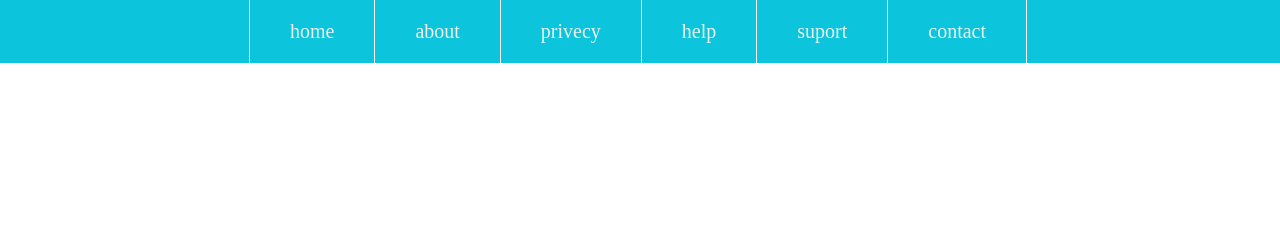
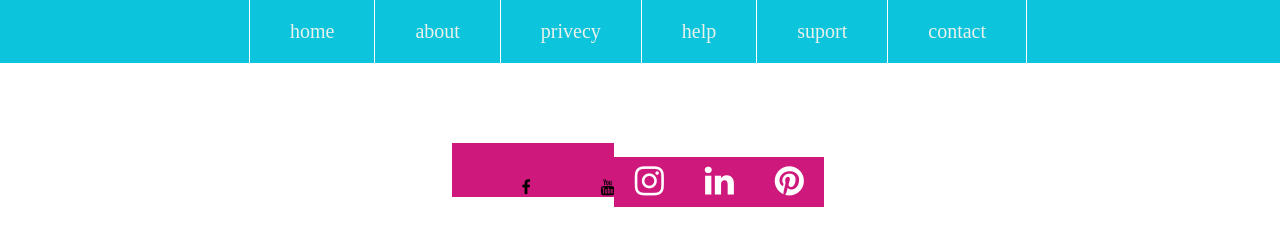
Before and after one commit to iqbalmahmu/new-bootsrap, a plain HTML site: page index.html in a window 1280 px wide. Drawn offline with Linux system fonts and the light colour scheme.

Commit message:
aded some social menu

```diff
--- a/index.html
+++ b/index.html
@@ -5,6 +5,11 @@
     <meta http-equiv="X-UA-Compatible" content="IE=edge" />
     <meta name="viewport" content="width=device-width, initial-scale=1.0" />
     <title>Document</title>
+    <link
+      rel="stylesheet"
+      href="https://cdnjs.cloudflare.com/ajax/libs/font-awesome/4.7.0/css/font-awesome.min.css"
+    />
+
     <link rel="stylesheet" href="./main.css" />
   </head>
   <body>
@@ -28,5 +33,22 @@
         <li><a href="#">contact</a></li>
       </ul>
     </div>
+
+    <div class="socialManu">
+      <ul>
+        <li><a href="#"></a><i class="fa fa-facebook"></i></li>
+
+        <li><a href="#"></a><i class="fa fa-youtube"></i></li>
+        <li>
+          <a href="#"><i class="fa fa-instagram"></i></a>
+        </li>
+        <li>
+          <a href="#"><i class="fa fa-linkedin"></i></a>
+        </li>
+        <li>
+          <a href="#"><i class="fa fa-pinterest"></i></a>
+        </li>
+      </ul>
+    </div>
   </body>
 </html>
--- a/main.css
+++ b/main.css
@@ -85,3 +85,35 @@
 
 /* .header-manu ul li ul li a:hover {
 } */
+
+/* social manu css */
+
+.socialManu {
+  margin-top: 80px;
+  /* display: inline-block; */
+}
+
+.socialManu ul {
+  text-align: center;
+  /* display: inline-block; */
+}
+
+.socialManu ul li {
+  display: inline-block;
+  background: rgb(206, 24, 124);
+  margin-left: -4px;
+}
+
+.socialManu ul li a {
+  color: white;
+  font-size: 34px;
+  /* padding: 10px; */
+  margin-left: 10px;
+  margin-right: 10px;
+  height: 50px;
+  width: 50px;
+  display: inline-block;
+  line-height: 50px;
+  border-radius: 50%;
+  text-align: center;
+}
```
